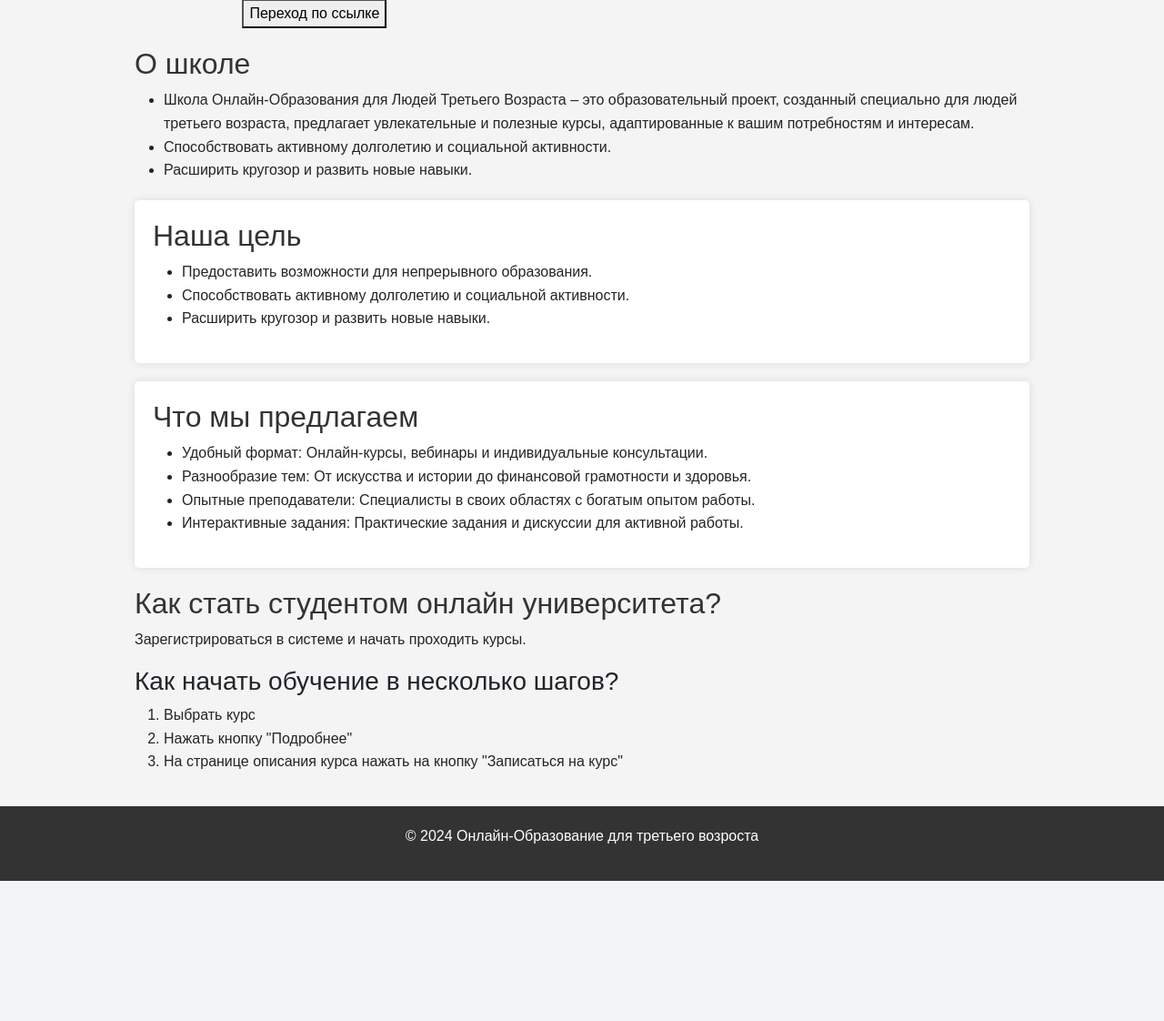
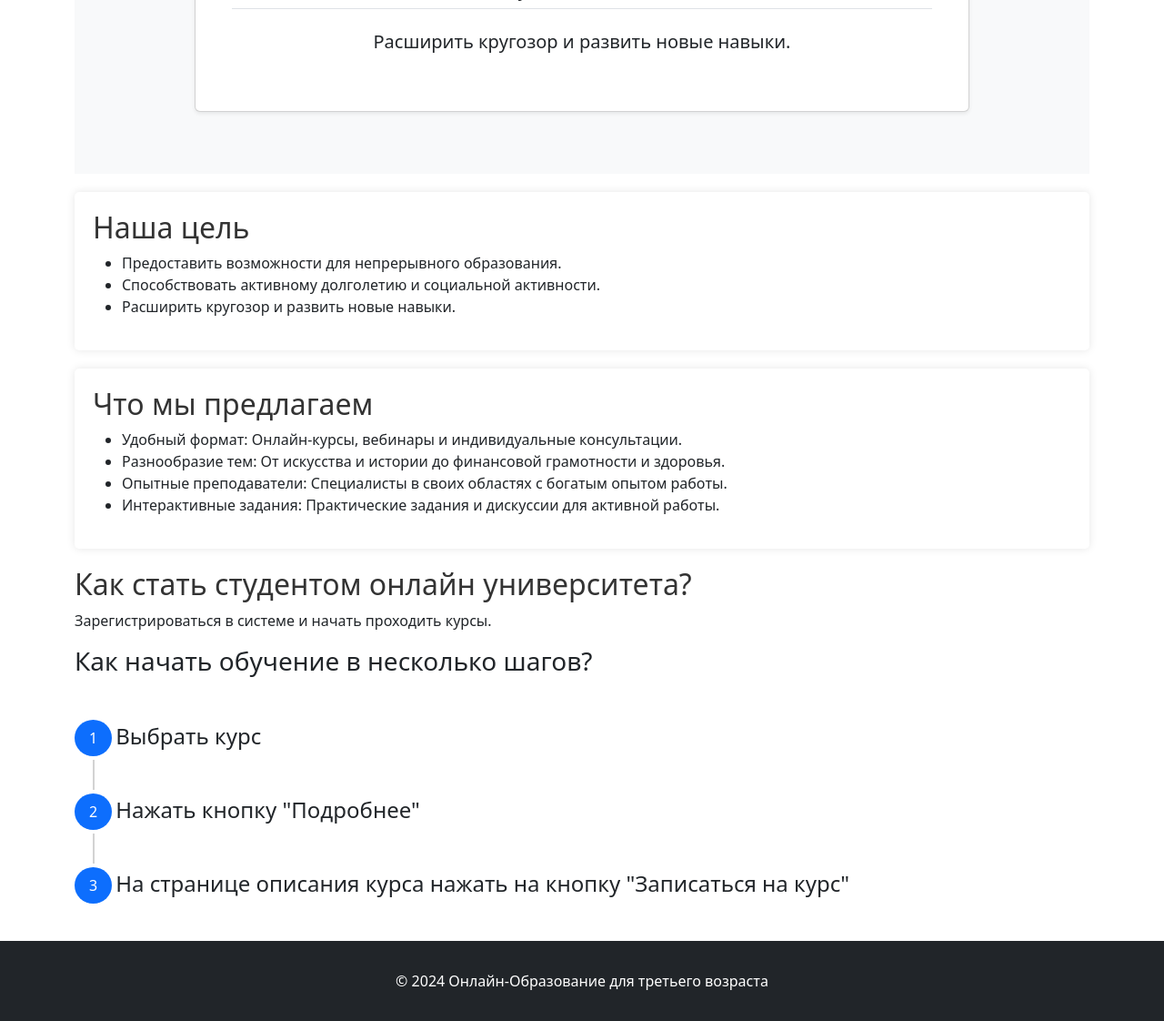
Before and after one commit to VladislavFl/education-system-django, a Django app: page / in a window 1280 px wide. Shown: the part 826-1948 px from the top of the page at 91% size. Before the commit the page ends 1794 px from the top, so only its background shows below. Run offline with Django 4.2, Linux system fonts and the light colour scheme; some libraries are stand-ins or nearby versions.

Commit message:
Changed layout of main page, changed layout of login and register pages, try to redirect profile

```diff
--- a/EducationSystem/EducationSystem/settings.py
+++ b/EducationSystem/EducationSystem/settings.py
@@ -29,7 +29,7 @@ DEBUG = True
 
 ALLOWED_HOSTS = []
 
-LOGIN_REDIRECT_URL = 'home'
+#LOGIN_REDIRECT_URL = 'home'
 LOGOUT_REDIRECT_URL = 'home'
 
 # Application definition
--- a/EducationSystem/accounts/templates/accounts/student_profile.html
+++ b/EducationSystem/accounts/templates/accounts/student_profile.html
@@ -17,5 +17,3 @@
     </ul>
 </div>
 {% endblock %}
-</div>
-{% endblock %}
--- a/EducationSystem/accounts/urls.py
+++ b/EducationSystem/accounts/urls.py
@@ -1,11 +1,16 @@
 from django.urls import path
 from django.contrib.auth import views as auth_views
 from . import views
+from .forms import UserLoginForm
 
 urlpatterns = [
     path('register/', views.register, name='register'),
-    path('login/', auth_views.LoginView.as_view(template_name='accounts/login.html'), name='login'),
+    path('login/', auth_views.LoginView.as_view(template_name='accounts/login.html',
+                                                authentication_form=UserLoginForm),
+                                                name='login'),
     path('logout/', auth_views.LogoutView.as_view(template_name='accounts/logout.html'), name='logout'),
-    path('profile/', views.profile, name='profile'),
+    path('student_profile/', views.student_profile, name='student_profile'),
+    path('teacher_profile/', views.teacher_profile, name='teacher_profile'),
+    path('profile/', views.teacher_profile, name='profile'),
 
 ]
--- a/EducationSystem/courses/templates/courses/courses_home.html
+++ b/EducationSystem/courses/templates/courses/courses_home.html
@@ -7,7 +7,7 @@
         <h1 class="mb-4">Курсы</h1>
         <div class="row">
             {% for el in courses %}
-                <div class="col-md-4 mb-4">
+                <div class="col-12 col-sm-6 col-md-4 mb-4">
                     <div class="card h-100">
                         <img class="card-img-top" src="https://static.tildacdn.com/tild6138-3335-4562-b634-633431636438/TTTT3187.jpg" alt="Card image cap">
                         <div class="card-body">
--- a/EducationSystem/main/static/main/css/main.css
+++ b/EducationSystem/main/static/main/css/main.css
@@ -1,4 +1,4 @@
-       image-container {
+  image-container {
             position: relative;
             display: inline-block;
             max-width: 100%;
@@ -42,13 +42,6 @@
         .overlay-button button:hover {
             background-color: #0056b3;
         }
- body {
-            font-family: Arial, sans-serif;
-            line-height: 1.6;
-            margin: 0;
-            padding: 0;
-            background-color: #f4f4f4;
-        }
 
         .container {
             width: 80%;
@@ -66,9 +59,13 @@
             border-radius: 5px;
             box-shadow: 0 0 10px rgba(0, 0, 0, 0.1);
         }
-        footer {
-            text-align: center;
-            padding: 20px 0;
-            background: #333;
-            color: #fff;
-        }
+
+        .stepper {
+          .line {
+            width: 2px;
+            background-color: lightgrey !important;
+          }
+          .lead {
+            font-size: 1.1rem;
+          }
+}
--- a/EducationSystem/main/templates/main/index.html
+++ b/EducationSystem/main/templates/main/index.html
@@ -1,29 +1,50 @@
 {% extends 'main/layout.html' %}
 
 {% block title %}Главная{% endblock %}
+{% block container_class %}container-fluid{% endblock %}
+
 {% block content %}
-    <div class="container mt-0">
-        <h1 class="mb-4">Школа Онлайн-Образования для Людей Третьего Возраста</h1>
+{% load static %}
+
 <body>
-        <div class="image-container">
-        <img src="main/static/img/art.jpg" alt="картинка">
-        <div class="overlay-text">
-            <h1>Онлайн-обучение для третьего возроста</h1>
-            <p>Образовательная площадка для развития потенциала людей старшего возроста</p>
-        </div>
-        <form action="accounts/register.html" target="_blank"><button>Переход по ссылке</button>
-        </form>
+
+<div class="bg-dark text-white p-4 position-relative"
+     style="background: url('{% static 'img/art.jpg' %}') center center / cover no-repeat;">
+    <div class="overlay position-absolute top-0 start-0 w-100 h-100 bg-dark opacity-50"></div>
+    <div class="container py-5 position-relative">
+        <h1 class="display-4 text-white">Школа Онлайн-Образования для Людей Третьего Возраста</h1>
+        <p class="lead">Образовательная площадка для развития потенциала людей старшего возраста</p>
+        <a class="btn btn-primary btn-lg" href="accounts/register" role="button">Узнать больше</a>
+    </div>
+</div>
+
+
+<div class="container-lg mt-4">
+    <section id="about" class="school bg-light py-5">
+    <div class="container">
+        <div class="row justify-content-center">
+            <div class="col-lg-12 col-md-10 col-sm-12 text-center">
+                <h2 class="display-4">О школе</h2>
+                <div class="card shadow-sm p-4">
+                    <div class="card-body">
+                        <ul class="list-group list-group-flush">
+                            <li class="list-group-item mb-3 h5 fw-normal">
+                                <strong>Школа Онлайн-Образования для Людей Третьего Возраста</strong> – это образовательный проект, созданный специально для людей третьего возраста, предлагает увлекательные и полезные курсы, адаптированные к вашим потребностям и интересам.
+                            </li>
+                            <li class="list-group-item mb-3 h5 fw-normal">
+                                Способствовать активному долголетию и социальной активности.
+                            </li>
+                            <li class="list-group-item mb-3 h5 fw-normal">
+                                Расширить кругозор и развить новые навыки.
+                            </li>
+                        </ul>
+                    </div>
+                </div>
+            </div>
         </div>
     </div>
+</section>
 
-    <div id="about" class="school">
-        <h2>О школе</h2>
-        <ul>
-            <li>Школа Онлайн-Образования для Людей Третьего Возраста – это образовательный проект, созданный специально для людей третьего возраста, предлагает увлекательные и полезные курсы, адаптированные к вашим потребностям и интересам.</li>
-            <li>Способствовать активному долголетию и социальной активности.</li>
-            <li>Расширить кругозор и развить новые навыки.</li>
-        </ul>
-    </div>
     <div class="goals">
         <h2>Наша цель</h2>
         <ul>
@@ -47,11 +68,38 @@
         <h2>Как стать студентом онлайн университета?</h2>
         <p>Зарегистрироваться в системе и начать проходить курсы.</p>
         <h3>Как начать обучение в несколько шагов?</h3>
-        <ol>
-            <li>Выбрать курс</li>
-            <li>Нажать кнопку "Подробнее"</li>
-            <li>На странице описания курса нажать на кнопку "Записаться на курс"</li>
-        </ol>
+        <div class="stepper d-flex flex-column mt-5 ml-2">
+            <div class="d-flex mb-1">
+                <div class="d-flex flex-column pr-4 align-items-center">
+                    <div class="rounded-circle py-2 px-3 bg-primary text-white mb-1">1</div>
+                    <div class="line h-100"></div>
+                </div>
+                <div>
+                    <h5 class="text-dark h4 fw-normal p-1">Выбрать курс</h5>
+                    <p class="lead text-muted pb-3"></p>
+                </div>
+            </div>
+            <div class="d-flex mb-1">
+                <div class="d-flex flex-column pr-4 align-items-center">
+                    <div class="rounded-circle py-2 px-3 bg-primary text-white mb-1">2</div>
+                    <div class="line h-100"></div>
+                </div>
+                <div>
+                    <h5 class="text-dark h4 fw-normal p-1">Нажать кнопку "Подробнее"</h5>
+                    <p class="lead text-muted pb-3"></p>
+                </div>
+            </div>
+            <div class="d-flex mb-1">
+                <div class="d-flex flex-column pr-4 align-items-center">
+                    <div class="rounded-circle py-2 px-3 bg-primary text-white mb-1">3</div>
+                    <div class="line h-100 d-none"></div>
+                </div>
+                <div>
+                    <h5 class="text-dark h4 fw-normal p-1">На странице описания курса нажать на кнопку "Записаться на курс"</h5>
+                    <p class="lead text-muted pb-3"></p>
+                </div>
+            </div>
+        </div>
     </div>
 </div>
 
--- a/EducationSystem/main/templates/main/layout.html
+++ b/EducationSystem/main/templates/main/layout.html
@@ -3,6 +3,7 @@
 <html lang="en">
 <head>
   <meta charset="UTF-8">
+  <meta name="viewport" content="width=device-width, initial-scale=1">
   <title>{% block title %} {% endblock %}</title>
   <link rel="stylesheet" href="https://cdn.jsdelivr.net/npm/bootstrap@5.3.3/dist/css/bootstrap.min.css">
   <link rel="stylesheet" href="{% static 'main/css/main.css' %}">
@@ -10,7 +11,7 @@
 
 </head>
 
-<body>
+<body class="d-flex flex-column min-vh-100">
   <nav class="navbar navbar-expand-lg navbar-light bg-light">
     <div class="container-fluid">
       <a class="navbar-brand" href="{% url 'home' %}">
@@ -28,7 +29,7 @@
             <a class="nav-link" href="{% url 'courses_home' %}"><i class="fas fa-address-card"></i> Курсы</a>
           </li>
           <li class="nav-item">
-            <a class="nav-link" href="#about"><i class="fas fa-address-card"></i> О школе</a>
+            <a class="nav-link" href="/#about"><i class="fas fa-address-card"></i> О школе</a>
           </li>
           <li class="nav-item">
             <a class="nav-link" href="{% url 'create_course' %}"><button class="btn btn-info"><i class="fas fa-plus-circle"></i> Добавить курс</button></a>
@@ -56,14 +57,17 @@
       </div>
     </div>
   </nav>
-  <main class="container mt-4">
+  <main class="mt-0">
       {% block content %}
       {% endblock %}
   </main>
 
   <script src="https://cdn.jsdelivr.net/npm/bootstrap@5.3.3/dist/js/bootstrap.bundle.min.js"></script>
 </body>
-<footer>
-    <p>© 2024 Онлайн-Образование для третьего возроста</p>
-</footer>
+
+<footer class="bg-dark text-center text-lg-start py-3 mt-auto">
+        <div class="text-center p-3 bg-dark text-white">
+            © 2024 Онлайн-Образование для третьего возраста
+        </div>
+    </footer>
 </html>
```
Also changed, not shown: EducationSystem/accounts/forms.py (+27 -15 lines), EducationSystem/accounts/student_profile.html (deleted, +0 -21 lines), EducationSystem/accounts/teacher_profile.html (deleted, +0 -10 lines), EducationSystem/accounts/templates/accounts/login.html (+5 -3 lines), EducationSystem/accounts/templates/accounts/register.html (+8 -6 lines), EducationSystem/accounts/views.py (+30 -9 lines). Lines whose indentation alone changed are shown as unchanged.
